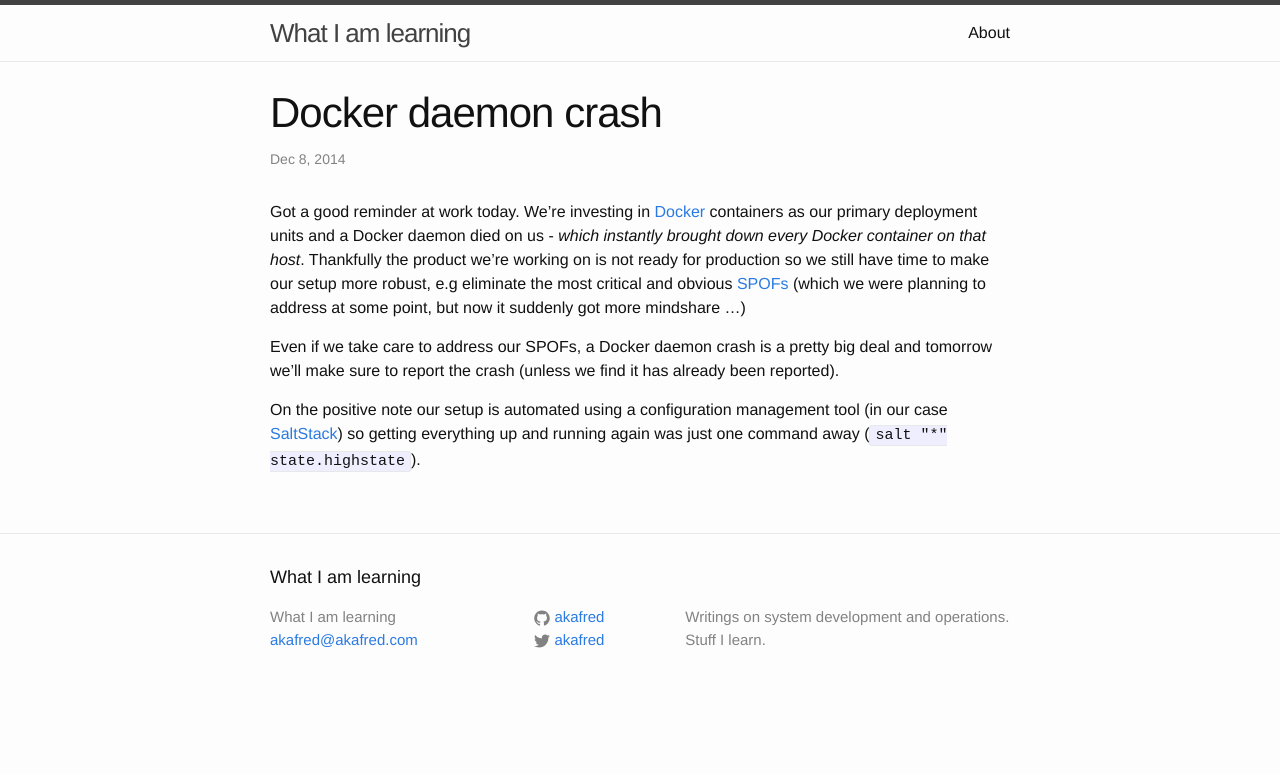
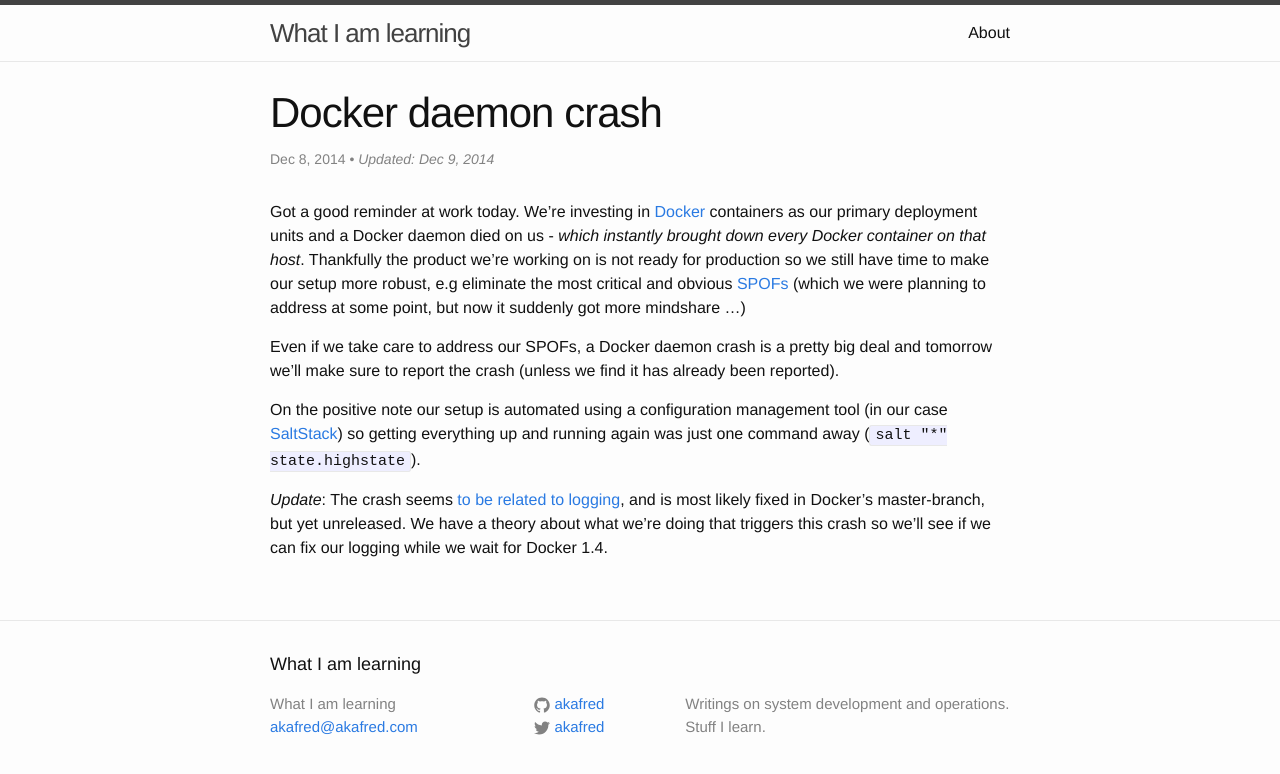
Before and after one commit to camillesalvador/akafred.github.io, a Jekyll site: the page built from _posts/2014-12-08-docker-daemon-crash.markdown, in a window 1280 px wide. Shown: the top 774 px of the page. Built offline with Jekyll 4.4.1, drawn with Linux system fonts in a browser that asks for light colours.

Commit message:
Update daemon-crash-post with issue-info.

```diff
--- a/_posts/2014-12-08-docker-daemon-crash.markdown
+++ b/_posts/2014-12-08-docker-daemon-crash.markdown
@@ -2,6 +2,7 @@
 layout: post
 title:  "Docker daemon crash"
 date:   2014-12-08 23:00:00
+update: 2014-12-09 09:00:00
 categories: docker devops spof
 ---
 Got a good reminder at work today. We're investing in [Docker][docker] containers as our primary deployment units and a Docker daemon died on us - _which instantly brought down every Docker container on that host_. Thankfully the product we're working on is not ready for production so we still have time to make our setup more robust, e.g eliminate the most critical and obvious [SPOFs][spof] (which we were planning to address at some point, but now it suddenly got more mindshare ...)
@@ -10,6 +11,10 @@ Even if we take care to address our SPOFs, a Docker daemon crash is a pretty big
 
 On the positive note our setup is automated using a configuration management tool (in our case [SaltStack][salt]) so getting everything up and running again was just one command away (`salt "*" state.highstate`).
 
+_Update_: The crash seems [to be related to logging][docker-issue-8832], and is most likely fixed in Docker's master-branch, but yet unreleased. We have a theory about what we're doing that triggers this crash so we'll see if we can fix our logging while we wait for Docker 1.4.
+
+
 [docker]: https://docs.docker.com/
 [spof]: http://en.wikipedia.org/wiki/Single_point_of_failure
 [salt]: http://docs.saltstack.com/
+[docker-issue-8832]: https://github.com/docker/docker/issues/8832
```
